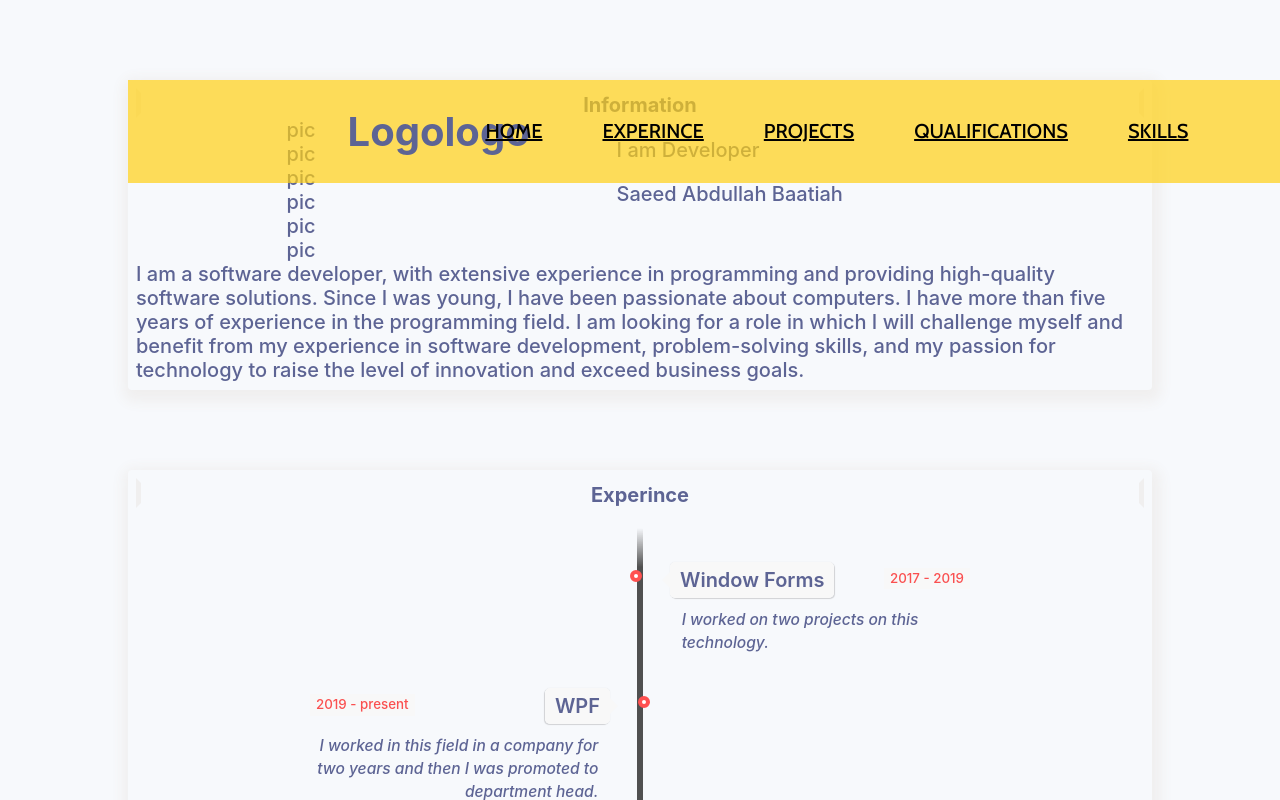
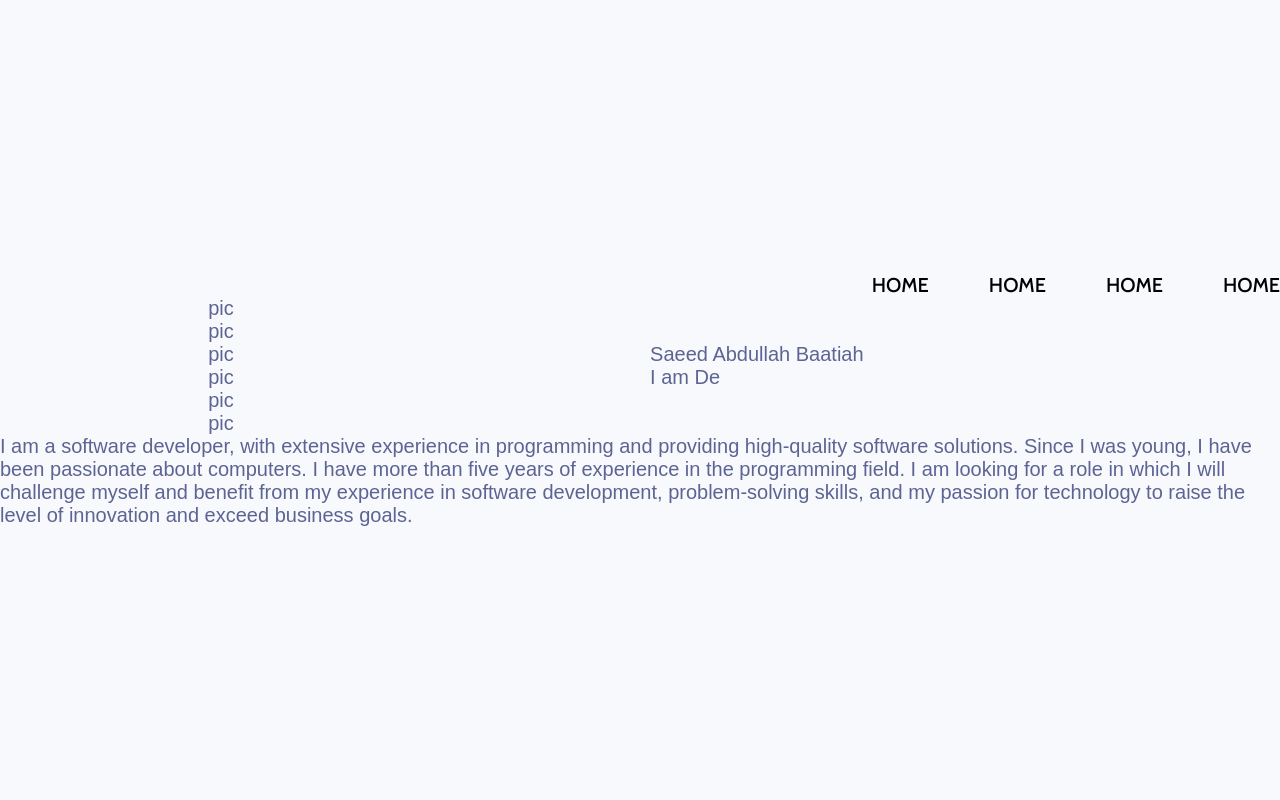
Before and after one commit to saeedatiah/saeed-atiah-portfolio2, a React (Create React App) app: page / in a window 1280 px wide. Shown: the top 800 px of the page. Built offline with nearby package versions, Linux system fonts and the light colour scheme.

Commit message:
edit in navbar

```diff
--- a/package.json
+++ b/package.json
@@ -10,6 +10,7 @@
     "react": "^18.2.0",
     "react-anchor-link-smooth-scroll": "^1.0.12",
     "react-dom": "^18.2.0",
+    "react-router-dom": "^6.23.0",
     "react-scripts": "5.0.1",
     "react-scroll-motion": "^0.3.3",
     "react-typical": "^0.1.3",
--- /dev/null
+++ b/src/Pages/AppRoutes/AppRoutes.js
@@ -0,0 +1,24 @@
+import React from 'react'
+import { Route, Routes } from "react-router-dom";
+import Home from '../Home/Home';
+import Projects from '../Projects/Projects';
+import Experince from '../Experince/Experince';
+import Skills from '../Skills/Skills';
+
+
+const AppRoutes = () => {
+  return (
+    <div>
+    <Routes>
+      <Route path="/" element={<Home />} />
+      <Route path="/projects" element={<Projects />} />
+      <Route path="/experince" element={<Experince />} />
+      <Route path="/skills" element={<Skills />} />
+    </Routes>
+    </div>
+
+
+  )
+}
+
+export default AppRoutes
--- a/src/Pages/Home/Home.js
+++ b/src/Pages/Home/Home.js
@@ -2,10 +2,15 @@ import React from 'react'
 import './Home.module.css'
 import Typical from 'react-typical'
 import styles from './Home.module.css'
+import Navbar from '../Navbar/Navbar'
 
 
 const Home = () => {
   return (
+
+    <div>
+    <Navbar/>
+    <div>
     <div>
 
     <div className={styles.info}>
@@ -41,6 +46,11 @@ const Home = () => {
 
     </div>
     </div>
+    </div>
+    </div>
+
+
+
   )
 }
 
--- a/src/Pages/Home/Home.module.css
+++ b/src/Pages/Home/Home.module.css
@@ -16,7 +16,7 @@
     grid-column: 3/5;
 
 }
-.job-title{
+.job_title{
     grid-row: 3/4;
     grid-column: 3/5;
 }
@@ -30,7 +30,7 @@
         grid-column: 1/3;
 
     }
-    .job-title{
+    .job_title{
         grid-row: 6/7;
         grid-column: 1/3;
     }
--- /dev/null
+++ b/src/Pages/Navbar/Navbar.js
@@ -0,0 +1,21 @@
+import React from 'react'
+import { Link } from "react-router-dom"
+import './Navbar.module.css'
+
+
+const Navbar = () => {
+  return (
+    <nav>
+    <div class="nav-content">
+      <ul class="nav-links">
+        <li><Link to="/">Home</Link></li>
+        <li><Link to="/">Home</Link></li>
+        <li><Link to="/">Home</Link></li>
+        <li><Link to="/">Home</Link></li>
+      </ul>
+    </div>
+  </nav>
+  )
+}
+
+export default Navbar
--- /dev/null
+++ b/src/Pages/Navbar/Navbar.module.css
@@ -0,0 +1,80 @@
+*{
+    margin: 0;
+    padding: 0;
+    box-sizing: border-box;
+    text-decoration: none;
+    font-family: 'Ubuntu', sans-serif;
+  }
+  .nav{
+    position: fixed;
+    top: 0;
+    left: 0;
+    width: 100%;
+    padding: 20px;
+    transition: all 0.4s ease;
+  }
+  .nav.sticky{
+    padding: 15px 20px;
+    background: #4070f4;
+    box-shadow: 0 5px 10px rgba(0, 0, 0, 0.1);
+  }
+  .nav .nav-content{
+    height: 100%;
+    max-width: 1200px;
+    margin: auto;
+    display: flex;
+    align-items: center;
+    justify-content: space-between;
+  }
+  .nav .logo Link{
+    font-weight: 500;
+    font-size: 35px;
+    color: #4070f4;
+  }
+  .nav.sticky .logo a{
+    color: #fff;
+  }
+  .nav-content .nav-links{
+    display: flex;
+  }
+  .nav-content .nav-links li{
+    list-style: none;
+    margin: 0 8px;
+  }
+   .nav-links li a{
+    text-decoration: none;
+    color: #0E2431;
+    font-size: 18px;
+    font-weight: 500;
+    padding: 10px 4px;
+    transition: all 0.3s ease;
+  }
+   .nav-links li a:hover{
+     color: #4070f4;
+   }
+   nav.sticky .nav-links li a{
+     color: #fff;
+     transition: all 0.4s ease;
+  }
+   nav.sticky .nav-links li a:hover{
+    color: #0E2431;
+  }
+  .home{
+    height: 100vh;
+    width: 100%;
+    background: green;
+    background-size: cover;
+    background-position: center;
+    background-attachment: fixed;
+    font-family: 'Ubuntu', sans-serif;
+  }
+  h2{
+    font-size: 30px;
+    margin-bottom: 6px;
+    color: #4070f4;
+  }
+  .text{
+    text-align: justify;
+    padding: 40px 80px;
+    box-shadow: -5px 0 10px rgba(0, 0, 0, 0.1);
+  }
--- a/src/index.js
+++ b/src/index.js
@@ -3,11 +3,17 @@ import ReactDOM from 'react-dom/client';
 import './index.css';
 import App from './App';
 import reportWebVitals from './reportWebVitals';
+import AppRoutes from './Pages/AppRoutes/AppRoutes';
+import { BrowserRouter } from 'react-router-dom';
+
 
 const root = ReactDOM.createRoot(document.getElementById('root'));
 root.render(
   <React.StrictMode>
-    <App />
+  <BrowserRouter>
+  <AppRoutes/>
+  </BrowserRouter>
+
   </React.StrictMode>
 );
 
```
Also changed, not shown: 1 other file (tests, documents, lock files or other folders).
